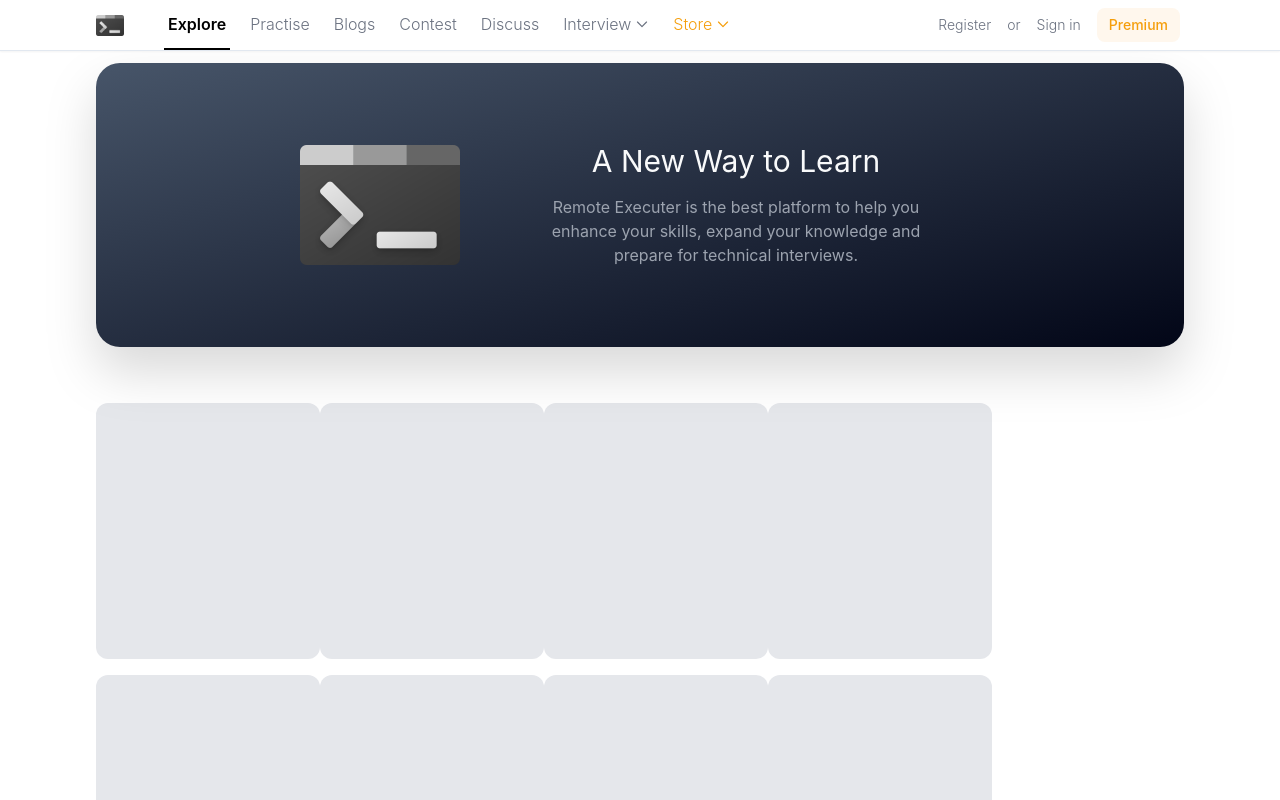
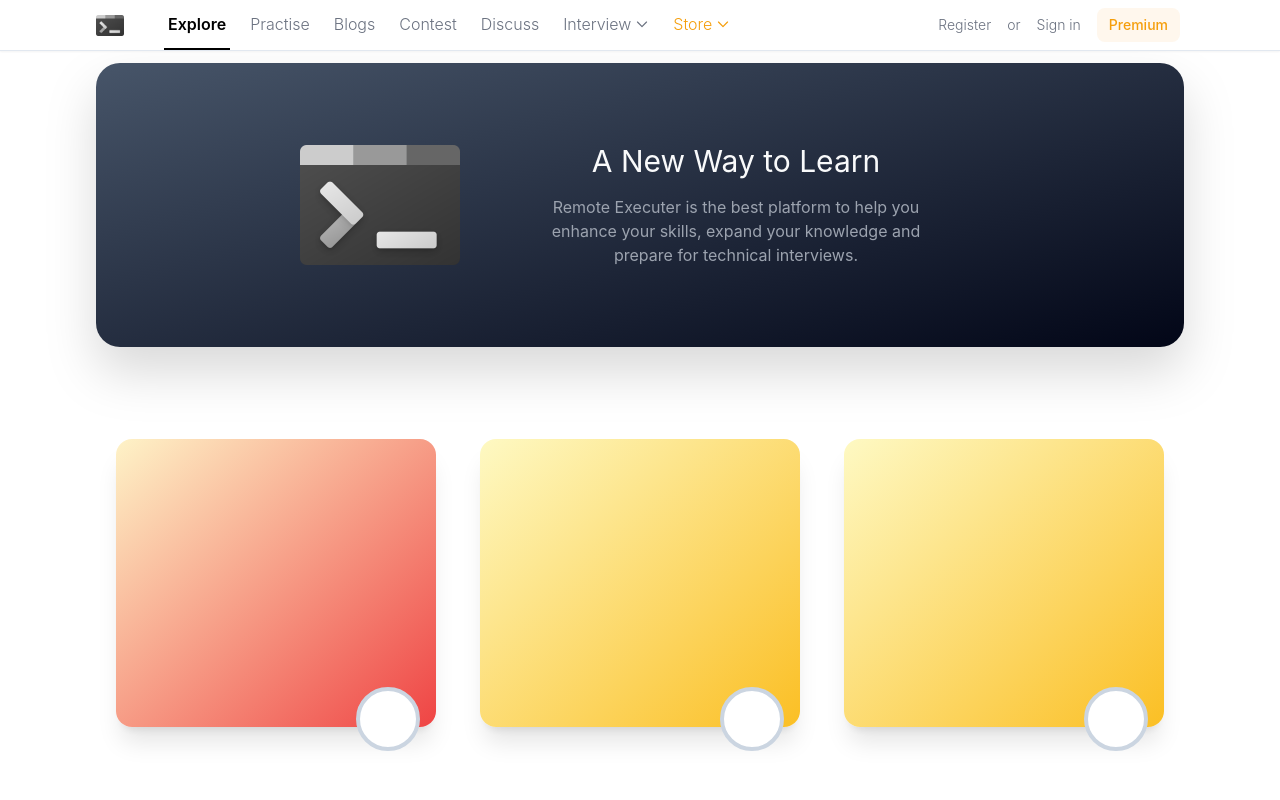
Before and after one commit to JatinSharma32/RemoteExecutor, a React (Vite) app in the folder frontend/: page / in a window 1280 px wide. Built offline with nearby package versions, Linux system fonts and the light colour scheme.

Commit message:
Dev: Courses Components Done

```diff
--- a/frontend/src/Pages/Home.jsx
+++ b/frontend/src/Pages/Home.jsx
@@ -1,3 +1,5 @@
+import Courses from "../components/Courses";
+
 const Home = () => {
     return (
         <>
@@ -18,14 +20,10 @@
                     </p>
                 </div>
             </div>
-            <div className="flex my-6 py-6 items-center justify-start flex-wrap">
+            {/* The component below could be improved using sliding gallary */}
+            <div className="flex my-6 py-6 items-center justify-between flex-wrap">
                 {[...Array(20).keys()].map((item) => {
-                    return (
-                        <div
-                            key={item}
-                            className="p-4 my-2 rounded-xl flex items-center justify-center w-56 h-64 bg-gray-200"
-                        ></div>
-                    );
+                    return <Courses key={item} />;
                 })}
             </div>
         </>
--- a/frontend/src/components/Courses.jsx
+++ b/frontend/src/components/Courses.jsx
@@ -1,5 +1,23 @@
+import { Link } from "react-router-dom";
+const CourseColorCombinations = [
+    { light: "from-amber-100", dark: "to-red-500" },
+    { light: "from-yellow-100", dark: "to-green-400" },
+    { light: "from-blue-50", dark: "to-blue-400" },
+    { light: "from-yellow-100", dark: "to-amber-400" },
+];
 const Courses = () => {
-    return;
+    const bgColors =
+        CourseColorCombinations[
+            Math.floor(Math.random() * CourseColorCombinations.length)
+        ];
+    console.log(bgColors);
+    const style = `p-4 my-6 rounded-2xl flex items-center shadow-xl justify-center w-80 h-72 bg-gradient-to-br ${bgColors?.light} ${bgColors?.dark}  overflow-hidden`;
+    return (
+        <div className="overflow-hidden p-5">
+            <div className={style}></div>
+            <Link className="h-16 rounded-full w-16 bg-white border-4 border-slate-300 flex items-center justify-center cursor-pointer  hover:scale-110 bottom-16 left-3/4 relative z-10 "></Link>
+        </div>
+    );
 };
 
 export default Courses;
```
